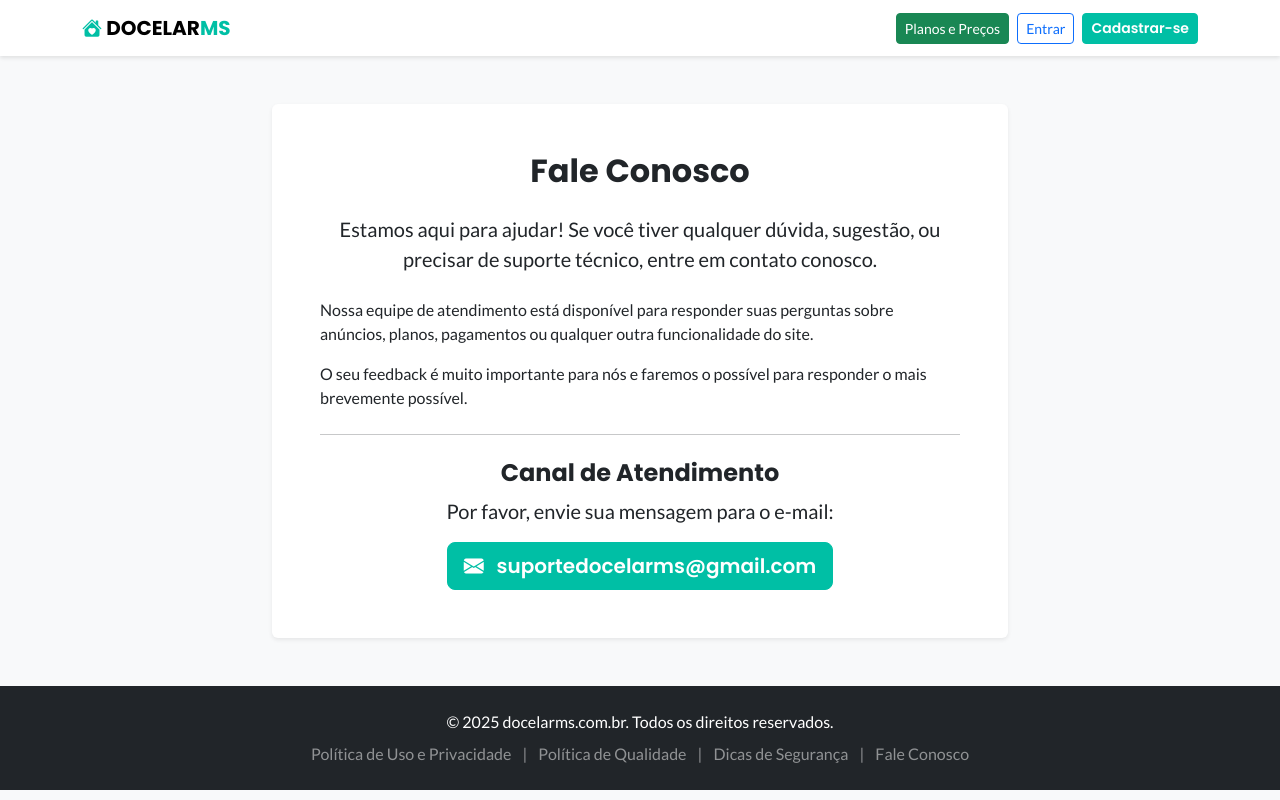
After one commit to Douglasgarciams/docelarms, a Django app: page /fale-conosco/ in a window 1280 px wide. The commit adds this page. Run offline with Django 5.2, Linux system fonts and the light colour scheme.

Commit message:
Adicionar mudanças

```diff
--- a/imoveis/templates/base.html
+++ b/imoveis/templates/base.html
@@ -215,6 +215,9 @@
 
                 <span class="text-white-50 mx-2">|</span>
                 <a href="{% url 'dicas_de_seguranca' %}" class="text-white-50" style="text-decoration: none;">Dicas de Segurança</a>
+
+                <span class="text-white-50 mx-2">|</span>
+                <a href="{% url 'fale_conosco' %}" class="text-white-50" style="text-decoration: none;">Fale Conosco</a>
             </p>
             </div>
     </footer>
--- /dev/null
+++ b/imoveis/templates/fale_conosco.html
@@ -0,0 +1,48 @@
+{% extends 'base.html' %}
+
+{% block title %}Fale Conosco - DOCELARMS{% endblock %}
+
+{% block content %}
+<div class="container my-5">
+    <div class="row justify-content-center">
+        <div class="col-lg-8">
+            <div class="card shadow-sm border-0">
+                <div class="card-body p-4 p-md-5">
+                    <h2 class="fw-bold text-center mb-4">Fale Conosco</h2>
+
+                    <p class="lead text-center mb-4">
+                        Estamos aqui para ajudar! Se você tiver qualquer dúvida, sugestão,
+                        ou precisar de suporte técnico, entre em contato conosco.
+                    </p>
+
+                    <p>
+                        Nossa equipe de atendimento está disponível para responder suas
+                        perguntas sobre anúncios, planos, pagamentos ou qualquer outra
+                        funcionalidade do site.
+                    </p>
+
+                    <p>
+                        O seu feedback é muito importante para nós e faremos o possível
+                        para responder o mais brevemente possível.
+                    </p>
+
+                    <hr class="my-4">
+
+                    <div class="text-center">
+                        <h4 class="fw-bold">Canal de Atendimento</h4>
+                        <p class="fs-5">
+                            Por favor, envie sua mensagem para o e-mail:
+                        </p>
+
+                        <a href="mailto:suportedocelarms@gmail.com" class="btn btn-primary btn-lg">
+                            <i class="bi bi-envelope-fill me-2"></i>
+                            suportedocelarms@gmail.com
+                        </a>
+                    </div>
+
+                </div>
+            </div>
+        </div>
+    </div>
+</div>
+{% endblock %}
--- a/imoveis/urls.py
+++ b/imoveis/urls.py
@@ -8,10 +8,12 @@ urlpatterns = [
 
     path('', views.lista_imoveis, name='lista_imoveis'),
     path('imovel/<int:id>/', views.detalhe_imovel, name='detalhe_imovel'),
-    # --- [LINHA ADICIONADA] ---
+
+    # --- Páginas Estáticas ---
     path('politica-de-uso/', views.politica_de_uso, name='politica_de_uso'),
-    # --- [LINHA ADICIONADA] ---
     path('politica-de-qualidade/', views.politica_de_qualidade, name='politica_de_qualidade'),
-    # --- [LINHA ADICIONADA] ---
     path('dicas-de-seguranca/', views.dicas_de_seguranca, name='dicas_de_seguranca'),
+
+    # --- ✅ [LINHA ADICIONADA] ---
+    path('fale-conosco/', views.fale_conosco, name='fale_conosco'),
 ]
--- a/imoveis/views.py
+++ b/imoveis/views.py
@@ -176,3 +176,7 @@ def politica_de_qualidade(request):
 # --- VIEW DICAS DE SEGURANÇA ---
 def dicas_de_seguranca(request):
     return render(request, 'dicas_de_seguranca.html')
+
+    # --- ✅ ADICIONE ESTA NOVA VIEW ABAIXO ---
+def fale_conosco(request):
+    return render(request, 'fale_conosco.html')
```
